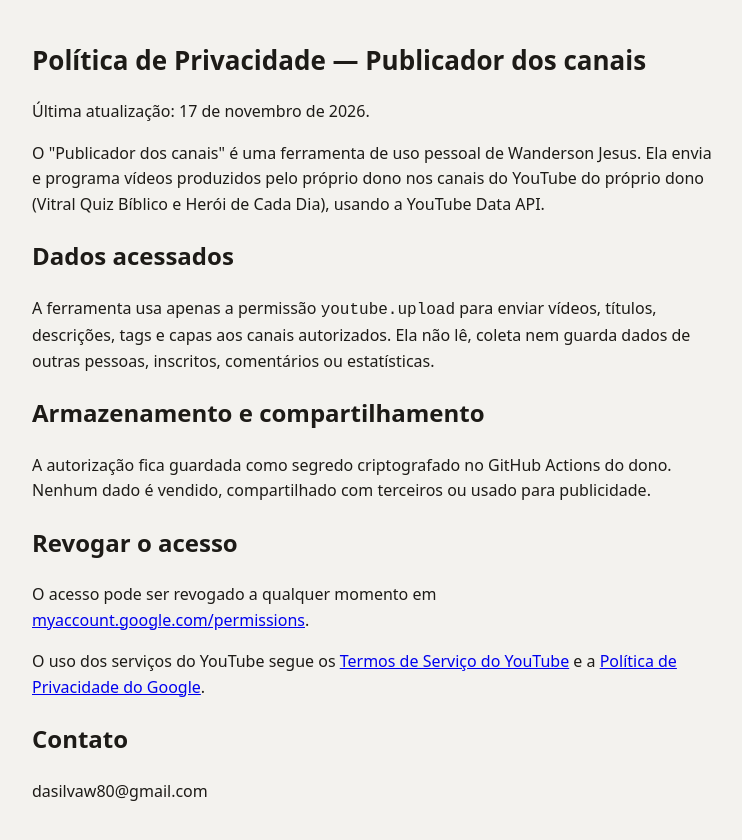
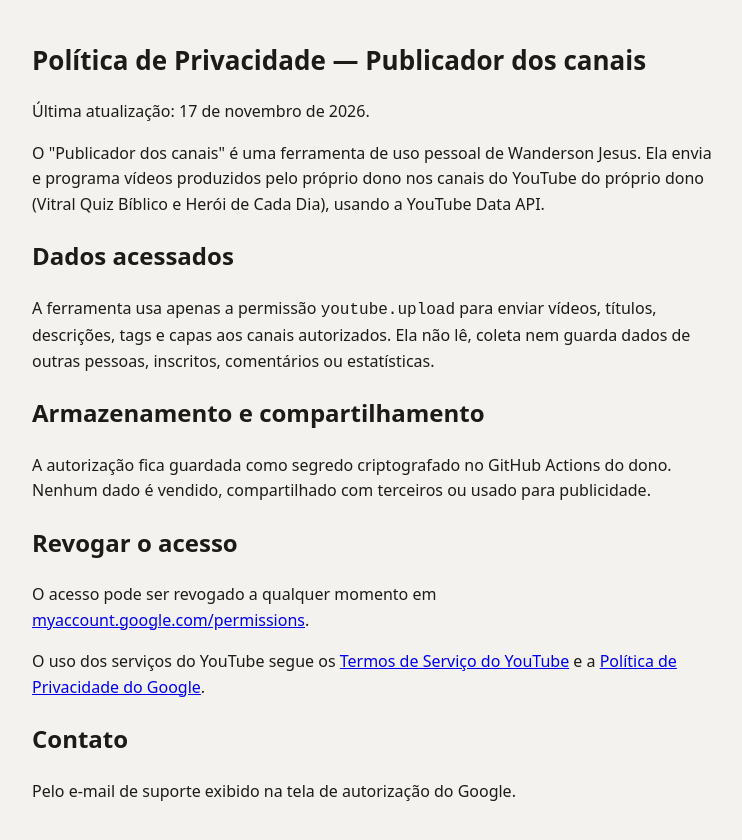
Before and after one commit to wandersonDaSilva/fabrica, a plain HTML site: page privacidade.html in a window 1280 px wide. Shown: the whole page, without its empty margins (268-1010 px from the left). Drawn offline with Linux system fonts and the light colour scheme.

Commit message:
Contato sem e-mail público
Co-Authored-By: Claude Opus 5.5 <noreply@anthropic.com>
Claude-Session: https://claude.ai/code/session_01SUwHtwmQrPH76SqPq2CXun

```diff
--- a/privacidade.html
+++ b/privacidade.html
@@ -10,5 +10,5 @@
 <h2>Revogar o acesso</h2>
 <p>O acesso pode ser revogado a qualquer momento em <a href="https://myaccount.google.com/permissions">myaccount.google.com/permissions</a>.</p>
 <p>O uso dos serviços do YouTube segue os <a href="https://www.youtube.com/t/terms">Termos de Serviço do YouTube</a> e a <a href="https://policies.google.com/privacy">Política de Privacidade do Google</a>.</p>
-<h2>Contato</h2><p>dasilvaw80@gmail.com</p>
+<h2>Contato</h2><p>Pelo e-mail de suporte exibido na tela de autorização do Google.</p>
 </body></html>
```
Also changed, not shown: termos.html (+1 -1 lines).
